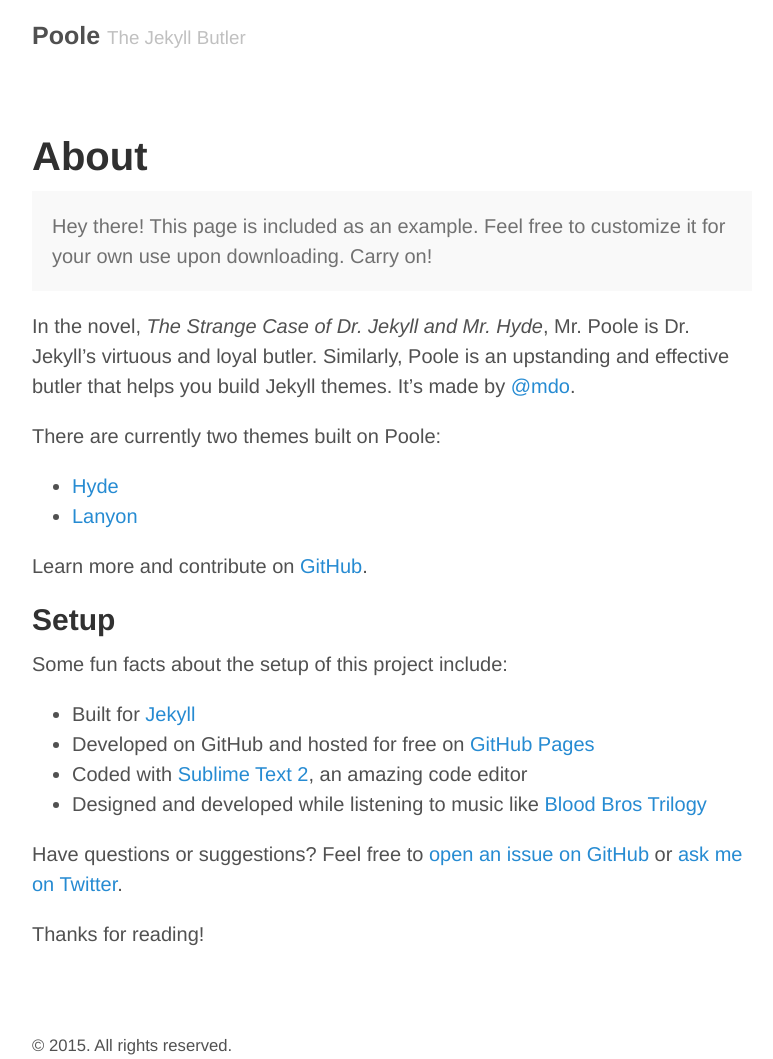
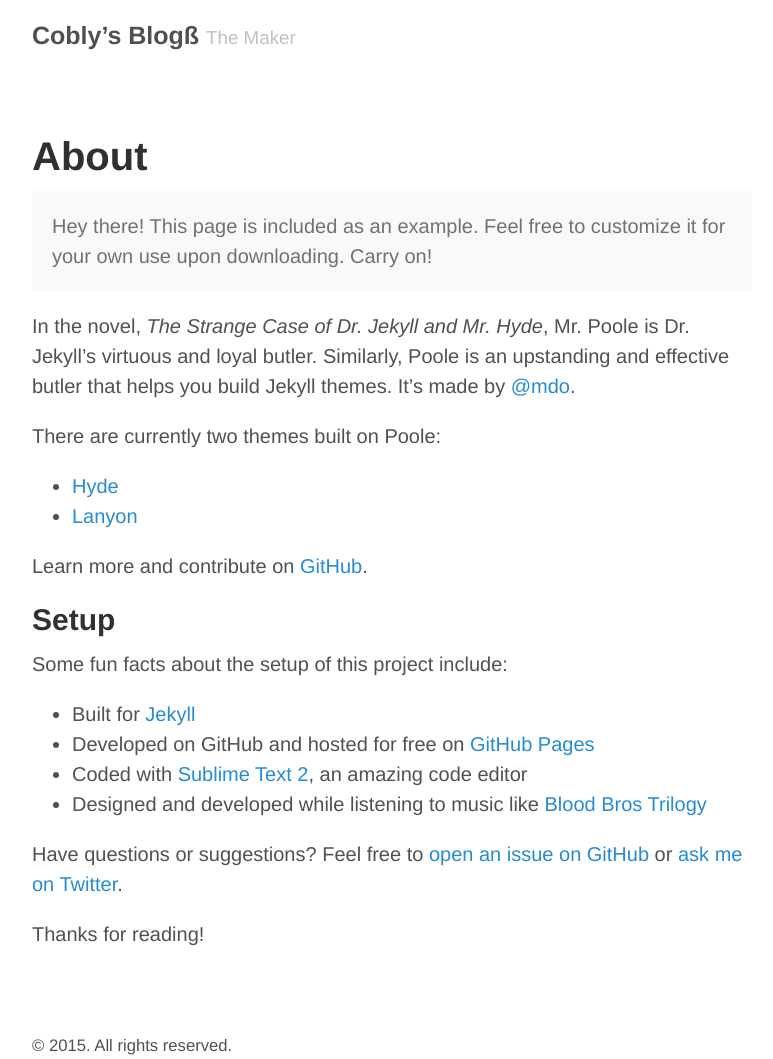
Before and after one commit to ctrefethen/ctrefethen.github.io, a Jekyll site: the page built from about.md, in a window 1280 px wide. Shown: the whole page, without its empty margins (248-1021 px from the left). Built offline with Jekyll 4.4.1, drawn with Linux system fonts in a browser that asks for light colours.

Commit message:
Update blog settings

```diff
--- a/_config.yml
+++ b/_config.yml
@@ -3,17 +3,17 @@
 relative_permalinks: true
 
 # Setup
-title:            Poole
-tagline:          The Jekyll Butler
-url:              http://getpoole.com
+title:            Cobly’s Blogß
+tagline:          The Maker
+url:              http://ctrefethen.github.io
 paginate:         1
 baseurl:          /
 author:
-  name:           Mark Otto
-  url:            https://twitter.com/mdo
-  email:          markdotto@gmail.com
+  name:           Colby Trefethen
+#  url:            https://twitter.com/mdo
+#  email:          colby@colbytrefethen.com
 
 # Custom vars
 version:          1.0.0
-github:
-  repo:           https://github.com/poole/poole
+#github:
+#  repo:           https://github.com/poole/poole
```
